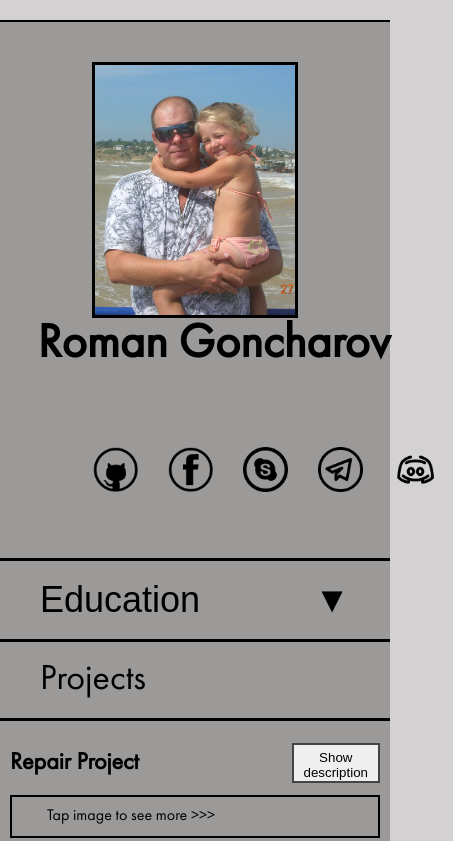
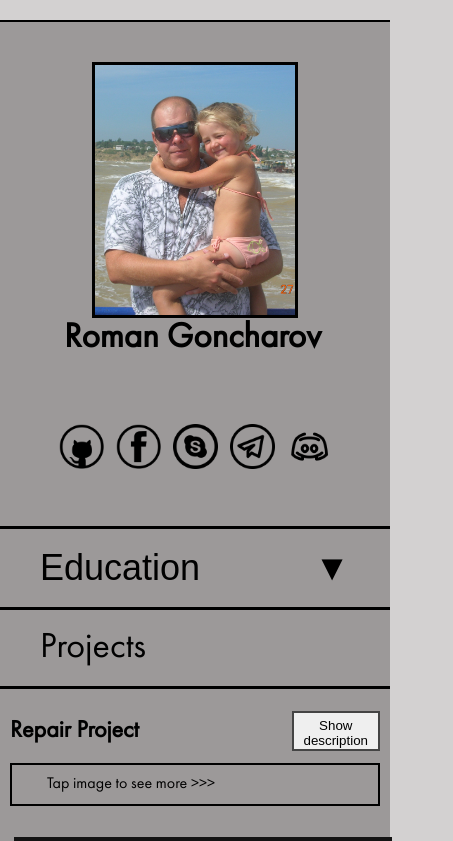
Before and after one commit to RomaSRS/portfolio, a plain HTML site: page index.html in a window 390 px wide. Shown: the top 841 px of the page, 453 px wide, since content can reach past the window. Drawn offline with Linux system fonts and the light colour scheme.

Commit message:
fix: adjust styles for mobile

```diff
--- a/style.css
+++ b/style.css
@@ -60,8 +60,8 @@ body {
 }
 
 @media screen and (max-width: 768px) {
-  .head-wrapper {
-    margin: 30px 0 0 0;
+  .header-wrapper {
+    margin: 0 0 0 0;
   }
 }
 
@@ -70,12 +70,33 @@ body {
   font-weight: bold;
 }
 
+@media screen and (max-width: 768px) {
+  .header-name {
+    font-size: 35px;
+    font-weight: bold;
+    width: 330px;
+    text-align: center;
+    padding-left: 15px;
+  }
+}
+
 .header-list {
   font-size: 30px;
   line-height: 36px;
   list-style: none;
   display: flex;
   margin: 60px 0 0 0;
+}
+
+@media screen and (max-width: 768px) {
+  .header-list {
+    font-size: 30px;
+    line-height: 36px;
+    list-style: none;
+    display: flex;
+    margin: 60px 0 0 0;
+    padding-right: 40px;
+  }
 }
 
 .github {
@@ -106,6 +127,16 @@ body {
   width: 45px;
   height: 45px;
   margin: 15px;
+}
+
+@media screen and (max-width: 768px) {
+  .header-list li a {
+    color: #000;
+    text-decoration: none;
+    width: 45px;
+    height: 45px;
+    margin: 6px;
+  }
 }
 
 .header-list li a:hover,
```
